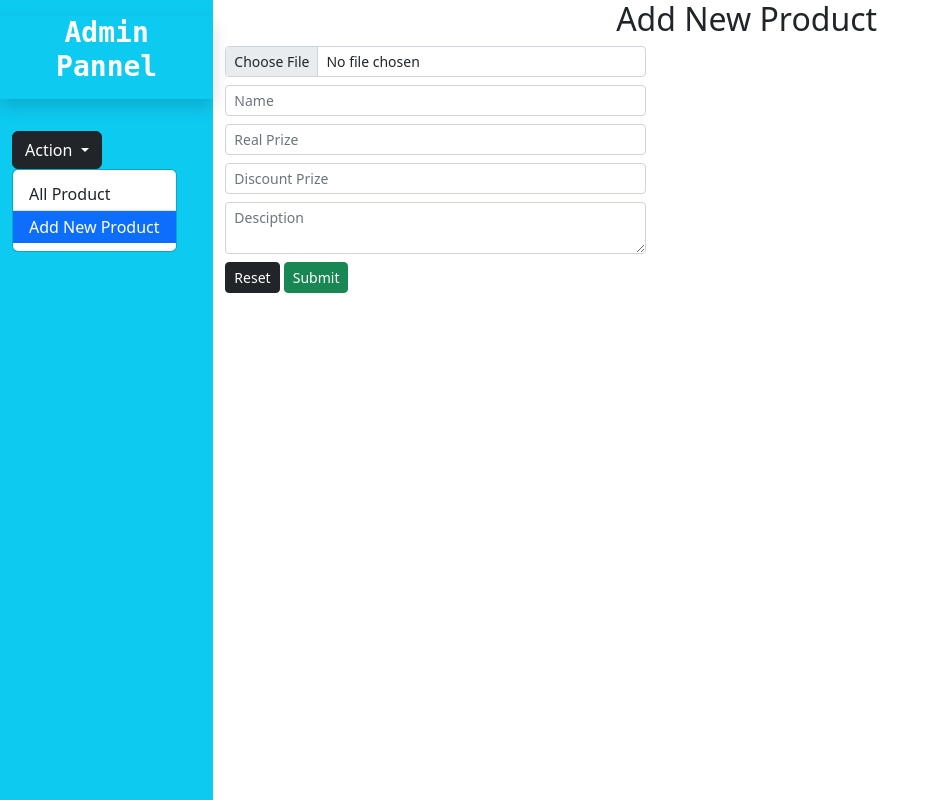
After one commit to AshrafUzzaman04/PHP-First-E-commerce-Project, a PHP site: page /admin/addNewProduct.php in a window 1280 px wide. The commit adds this page. Shown: the whole page, without its empty margins (0-940 px from the left). Run offline with PHP 8.4, Linux system fonts and the light colour scheme.

Commit message:
add product form section added

```diff
--- /dev/null
+++ b/admin/addNewProduct.php
@@ -0,0 +1,64 @@
+<?php
+include_once("header.php");
+?>
+
+<div class="container-fluid">
+    <div class="row">
+
+        <!-- sidebar container include from index.php -->
+        <div class="col-6 col-md-2 bg-info text-white min-vh-100">
+            <?php
+            include_once("./sidebar.php");
+            ?>
+        </div>
+
+        <!-- main container -->
+        <div class="col-10">
+            <div class="text-dark mx-auto text-center">
+                <h2>Add New Product</h2>
+
+                <div class="row">
+                    <div class="col-md-5">
+                        <form action="" method="post" enctype="multipart/form-data">
+
+                            <!-- image file of product -->
+                            <div class="my2">
+                                <input type="file" class="form-control form-control-sm">
+                            </div>
+
+                            <!-- product name -->
+                            <div class="my-2">
+                                <input type="text" placeholder="Name" class="form-control form-control-sm">
+                            </div>
+
+                            <!-- Real prize -->
+                            <div class="my-2">
+                                <input type="number" placeholder="Real Prize" class="form-control form-control-sm">
+                            </div>
+
+                            <!-- discount prize -->
+                            <div class="my-2">
+                                <input type="number" placeholder="Discount Prize" class="form-control form-control-sm">
+                            </div>
+
+                            <!--  product description  -->
+                            <div class="my-2">
+                                <textarea name="Desciption" id="" cols="22" rows="2"
+                                    class="form-control  form-control-sm" placeholder="Desciption"></textarea>
+                            </div>
+
+                            <!-- reset button & submit button -->
+                            <div class="my-2 text-start">
+                                <input type="reset" class="btn btn-dark btn-sm">
+                                <input type="submit" class="btn btn-success btn-sm">
+                            </div>
+
+                        </form>
+                    </div>
+                </div>
+            </div>
+        </div>
+    </div>
+</div>
+
+<?php include_once("footer.php") ?>
--- /dev/null
+++ b/admin/footer.php
@@ -0,0 +1,6 @@
+    <script src="https://cdn.jsdelivr.net/npm/bootstrap@5.2.3/dist/js/bootstrap.bundle.min.js"
+        integrity="sha384-kenU1KFdBIe4zVF0s0G1M5b4hcpxyD9F7jL+jjXkk+Q2h455rYXK/7HAuoJl+0I4" crossorigin="anonymous">
+    </script>
+
+    </body>
+    </html>
--- /dev/null
+++ b/admin/header.php
@@ -0,0 +1,16 @@
+<?php
+$pageName = basename($_SERVER['PHP_SELF']);
+?>
+
+<!DOCTYPE html>
+<html lang="en">
+<head>
+    <meta charset="UTF-8">
+    <meta http-equiv="X-UA-Compatible" content="IE=edge">
+    <meta name="viewport" content="width=device-width, initial-scale=1.0">
+    <title>Admin Pannel</title>
+    <link rel="icon" href="../images/logoBrowser.png">
+    <link href="https://cdn.jsdelivr.net/npm/bootstrap@5.2.3/dist/css/bootstrap.min.css" rel="stylesheet"
+        integrity="sha384-rbsA2VBKQhggwzxH7pPCaAqO46MgnOM80zW1RWuH61DGLwZJEdK2Kadq2F9CUG65" crossorigin="anonymous">
+</head>
+<body>
--- /dev/null
+++ b/admin/sidebar.php
@@ -0,0 +1,25 @@
+<div class="row">
+
+    <!-- logo -->
+    <span class="fw-bold h3 text-center my-3 pb-3 shadow" style="font-family: 'Roboto Mono', monospace;"><a href="./"
+            class="text-white text-decoration-none">Admin Pannel</a>
+    </span>
+
+    <!-- dropdown button with in sidebar -->
+    <div class="dropdown mt-3">
+        <span class="dropdown-toggle btn btn-dark" data-bs-toggle="dropdown" aria-expanded="false">
+            Action
+        </span>
+        <ul
+            class="dropdown-menu <?= $pageName == "allProduct.php" || $pageName == "addNewProduct.php" ? "show" : null ?>">
+            <li>
+                <a class="dropdown-item border-bottom <?= $pageName == "allProduct.php" ? "active" : null ?>"
+                    href="./allProduct.php">All Product</a>
+            </li>
+            <li>
+                <a class="dropdown-item <?=  $pageName == "addNewProduct.php" ? "active" : null ?>"
+                    href="./addNewProduct.php">Add New Product</a>
+            </li>
+        </ul>
+    </div>
+</div>
```
Also changed, not shown: admin.php (deleted, +0 -18 lines), admin/allProduct.php (added, +24 -0 lines), admin/index.php (added, +18 -0 lines), navbar.php (+13 -4 lines).
